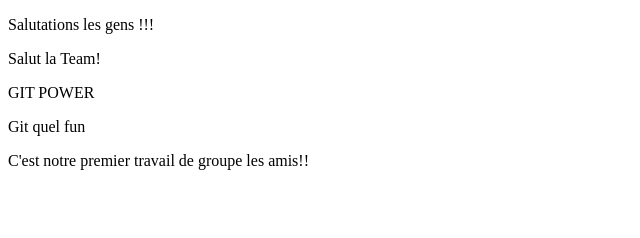
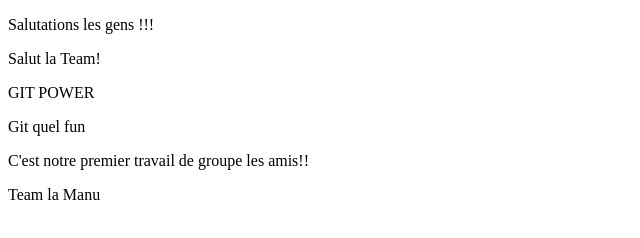
Before and after one commit to TheoRicherol/travauxGroupe, a plain HTML site: page index.html in a window 1280 px wide. Shown: the whole page, without its empty margins (0-640 px from the left). Drawn offline with Linux system fonts and the light colour scheme.

Commit message:
c'est bon plus qu'un fichier

```diff
--- a/index.html
+++ b/index.html
@@ -10,5 +10,6 @@
     <p>GIT POWER</p>
     <p>Git quel fun</p>
     <p>C'est notre premier travail de groupe les amis!!</p>
+    <p>Team la Manu</p>
   </body>
 </html>
```
Also changed, not shown: 1 other file.
